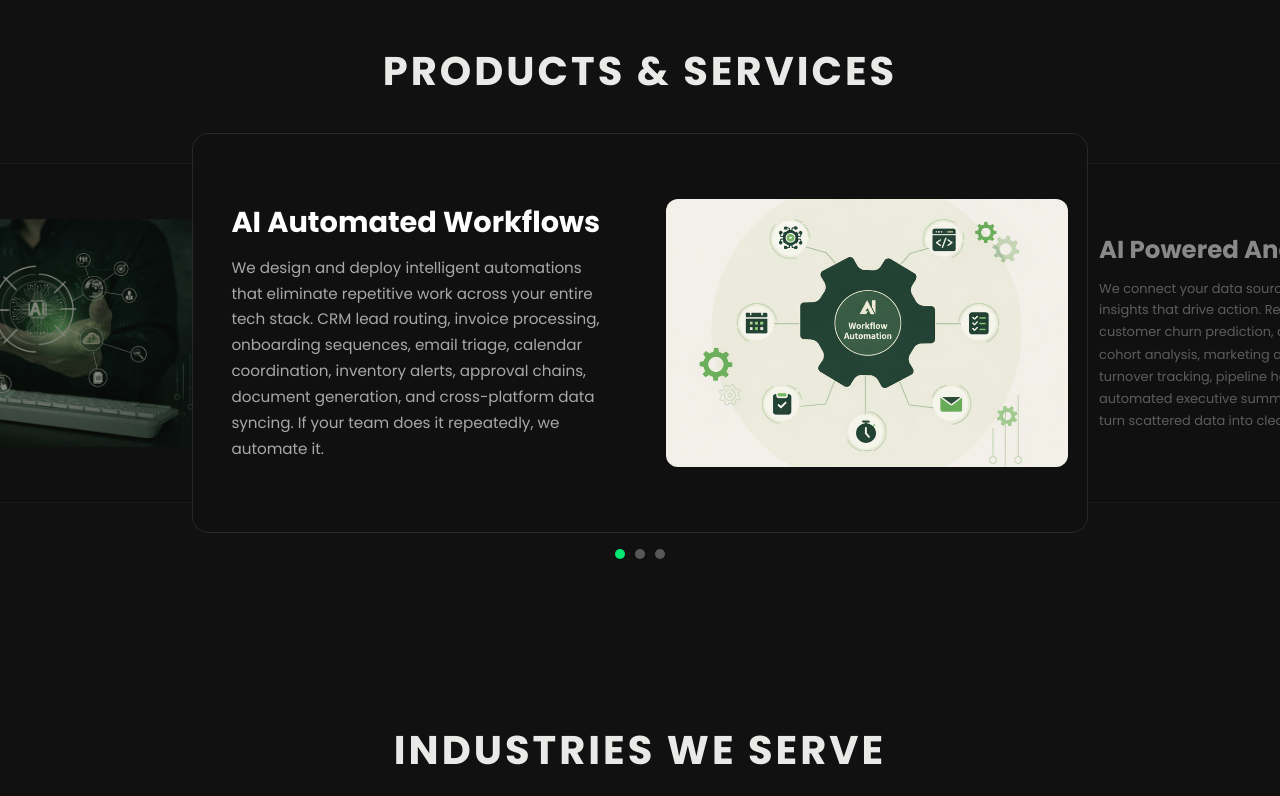
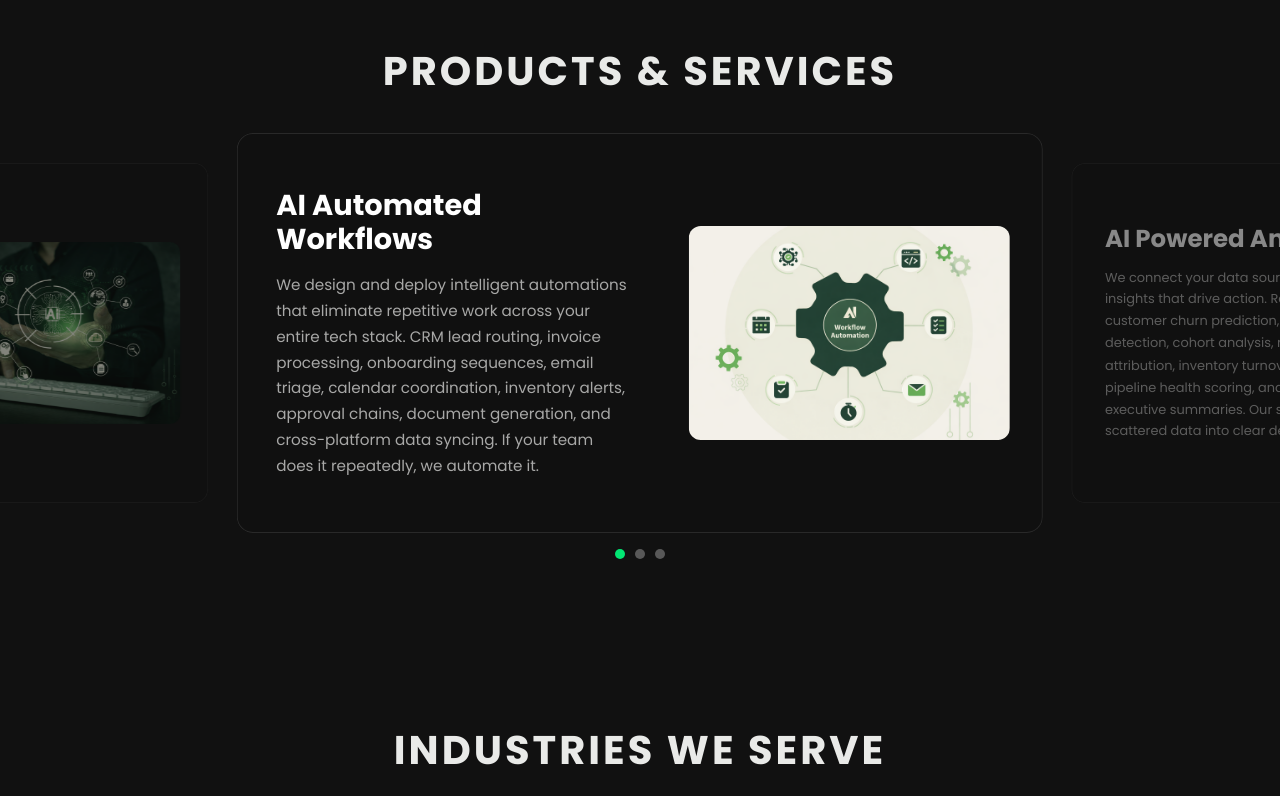
Before and after one commit to gAIytri/Website, a React (Vite) app: page / in a window 1280 px wide. Shown: the part 920-1716 px from the top of the page. Built offline with nearby package versions, Linux system fonts and the light colour scheme; no server answers.

Commit message:
Fix services carousel spacing, select placeholder color, and footer scroll button

```diff
--- a/src/components/AboutUS.jsx
+++ b/src/components/AboutUS.jsx
@@ -10,13 +10,13 @@ const founders = [
   {
     name: 'Sidharth Raj Khandelwal',
     role: 'Co-Founder & CTO',
-    bio: 'Sidharth leads the technology vision and system architecture at Gaiytri, designing the core infrastructure behind every Interactive AI System we build. He architects modular, production grade platforms that integrate reasoning engines, automation frameworks, and structured data layers into business operations. By translating complex technical challenges into cohesive, execution ready systems, he ensures Gaiytri\'s Interactive AI systems operates with precision and reliability, providing the structural foundation to support sustained organizational growth and long term adaptability.',
+    bio: 'Sidharth leads the technology vision and system architecture at Gaiytri, designing the core infrastructure behind every Interactive AI System we build. He architects modular platforms that integrate reasoning engines, automation frameworks, and structured data layers into business operations. By translating complex challenges into execution ready systems, he ensures precision, reliability, and long term adaptability.',
     image: founder1,
   },
   {
     name: 'Jemin Patel',
     role: 'Co-Founder & COO',
-    bio: 'Jemin leads the business strategy and operational direction at Gaiytri, driving growth, marketing, and company wide execution. He builds structured frameworks that align long term vision, revenue strategy, and day to day operations into a unified growth engine. From go to market initiatives and strategic partnerships to organizational planning and performance oversight, he ensures every Interactive AI System we develop is positioned clearly, adopted effectively, and delivers measurable and lasting business impact across every engagement.',
+    bio: 'Jemin leads the business strategy and operational direction at Gaiytri, driving growth and company wide execution. He builds structured frameworks that align vision, revenue strategy, and daily operations into a unified growth engine. By connecting strategy to market execution, he ensures every Interactive AI System delivers measurable and lasting business impact.',
     image: founder2,
   },
 ];
--- a/src/components/ContactUs.jsx
+++ b/src/components/ContactUs.jsx
@@ -117,6 +117,7 @@ const ContactUsForm = () => {
                 WebkitAppearance: 'none',
                 MozAppearance: 'none',
                 cursor: 'pointer',
+                color: formData.industry ? '#000000' : '#666',
               }}
             >
               <option value="" disabled hidden>
--- a/src/components/Footer.jsx
+++ b/src/components/Footer.jsx
@@ -7,12 +7,13 @@ const Footer = ({ onServicesClick, onAboutClick }) => {
     <footer style={styles.footer}>
       {/* Scroll to Top */}
       <button
+        className="scroll-top-btn"
         style={styles.scrollTopButton}
         onClick={() => window.scrollTo({ top: 0, behavior: 'smooth' })}
         aria-label="Scroll to top"
       >
-        <svg width="18" height="18" viewBox="0 0 24 24" fill="none" stroke="#02E673" strokeWidth="3" strokeLinecap="round" strokeLinejoin="round">
-          <line x1="12" y1="19" x2="12" y2="5" />
+        <svg width="32" height="42" viewBox="0 0 24 30" fill="none" stroke="#000000" strokeWidth="3" strokeLinecap="round" strokeLinejoin="round">
+          <line x1="12" y1="28" x2="12" y2="5" />
           <polyline points="5 12 12 5 19 12" />
         </svg>
       </button>
@@ -83,6 +84,20 @@ const Footer = ({ onServicesClick, onAboutClick }) => {
             footer > div:first-child {
               grid-template-columns: 1fr 1fr !important;
             }
+          }
+
+          @keyframes float {
+            0%, 100% { transform: translateY(0); }
+            50% { transform: translateY(-8px); }
+          }
+
+          .scroll-top-btn {
+            animation: float 2.5s ease-in-out infinite;
+          }
+
+          .scroll-top-btn:hover {
+            animation-play-state: paused;
+            transform: translateY(-4px);
           }
 
           @media (max-width: 480px) {
@@ -208,11 +223,11 @@ const styles = {
   scrollTopButton: {
     position: 'absolute',
     top: 'clamp(3rem, 6vh, 5rem)',
-    right: 'clamp(5rem, 14vw, 12rem)',
+    right: 'clamp(8rem, 16vw, 14rem)',
     background: 'transparent',
-    border: '2px solid #02E673',
-    width: '44px',
-    height: '44px',
+    border: '2px solid #000000',
+    width: '56px',
+    height: '56px',
     aspectRatio: '1',
     borderRadius: '50%',
     display: 'flex',
--- a/src/components/Services.jsx
+++ b/src/components/Services.jsx
@@ -61,8 +61,8 @@ const Services = () => {
   const nextIndex = wrap(activeIndex + 1);
 
   const getSlideStyle = (position) => {
-    const activeWidth = isMobile ? '85%' : isTablet ? '75%' : '70%';
-    const sideOffset = isMobile ? '97%' : isTablet ? '92%' : '90%';
+    const activeWidth = isMobile ? '85%' : isTablet ? '70%' : '63%';
+    const sideOffset = isMobile ? '98%' : isTablet ? '97%' : '96%';
 
     const base = {
       position: 'absolute',
@@ -202,7 +202,8 @@ const styles = {
   },
   textContent: {
     flex: 1,
-    padding: 'clamp(1.5rem, 3vw, 2.5rem)',
+    padding: 'clamp(1.5rem, 3vw, 3rem)',
+    paddingRight: 'clamp(1rem, 2vw, 2rem)',
     display: 'flex',
     flexDirection: 'column',
     justifyContent: 'center',
@@ -222,13 +223,13 @@ const styles = {
     margin: 0,
   },
   imageArea: {
-    width: '45%',
-    maxWidth: '45%',
+    width: '40%',
+    maxWidth: '40%',
     flexShrink: 0,
     display: 'flex',
     alignItems: 'center',
     justifyContent: 'center',
-    padding: 'clamp(0.8rem, 1.5vw, 1.2rem)',
+    padding: 'clamp(1.2rem, 2.5vw, 2rem)',
     overflow: 'hidden',
   },
   image: {
```
